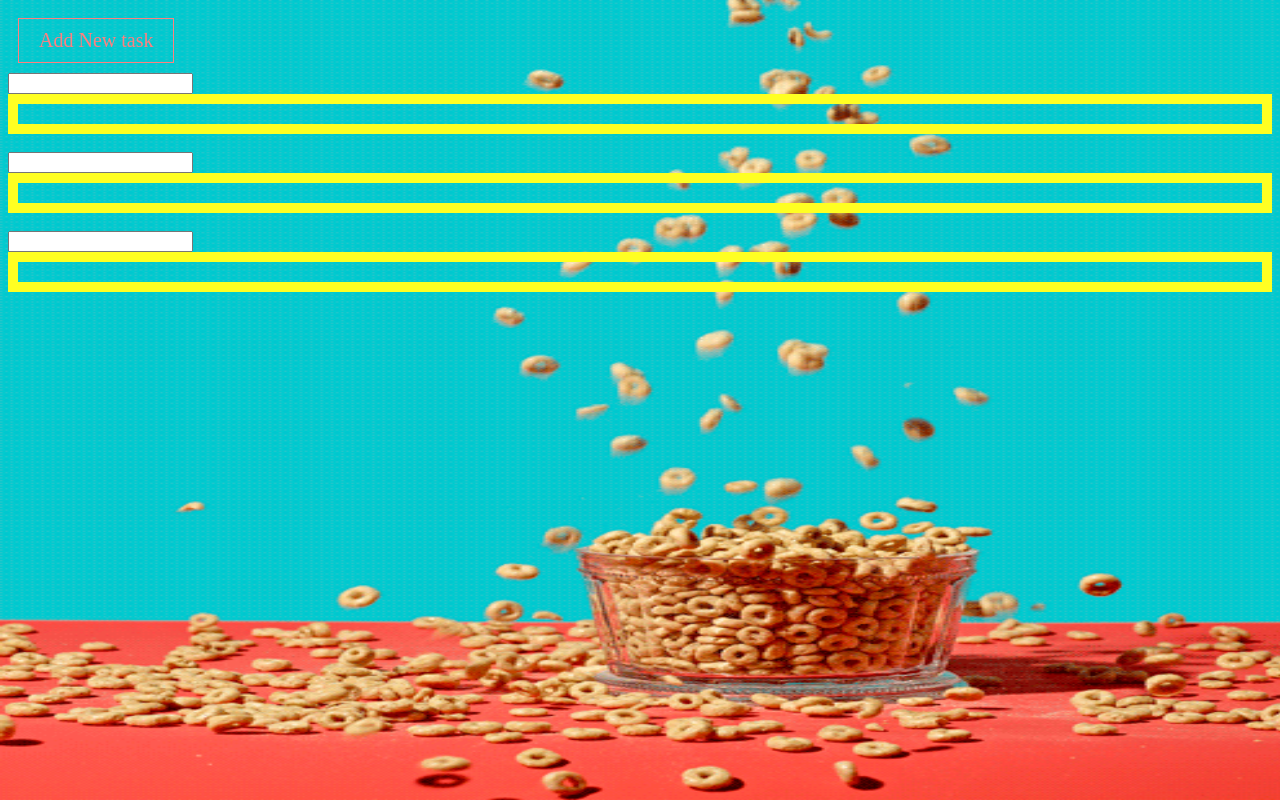
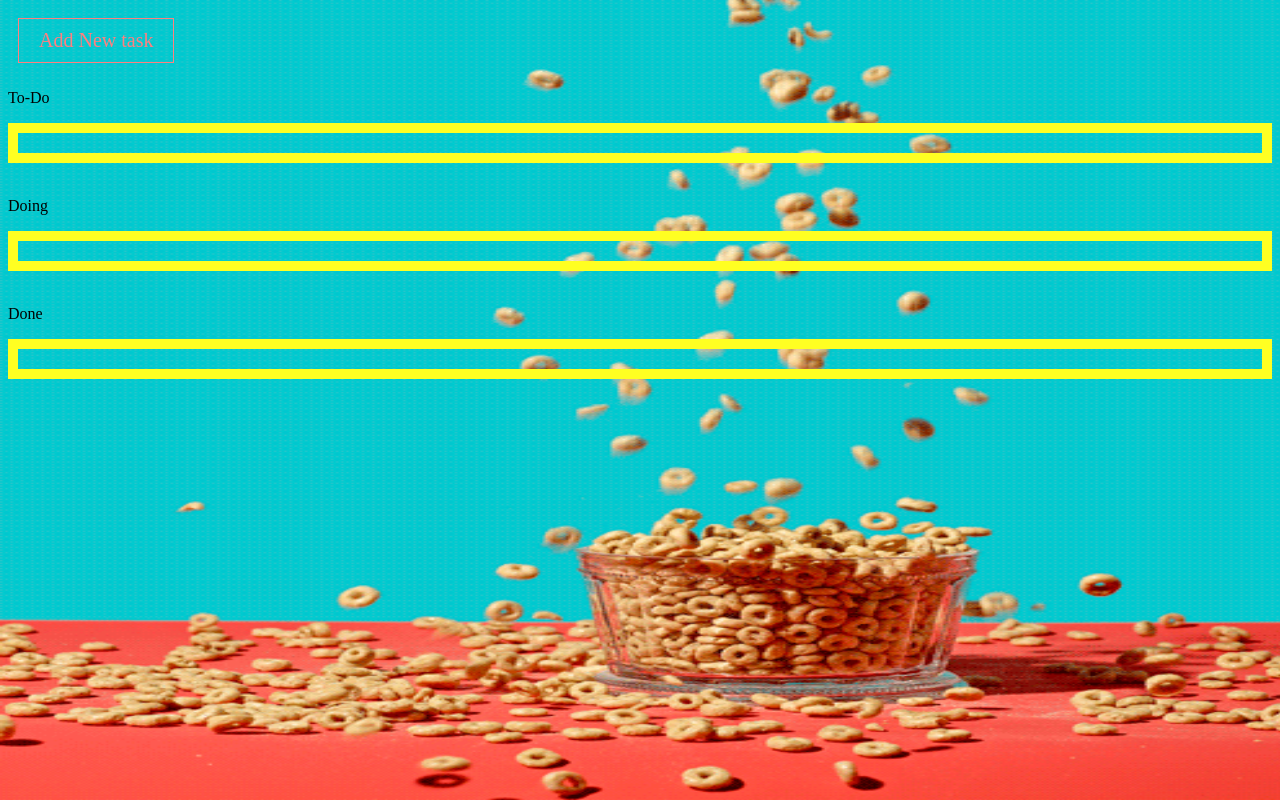
Before and after one commit to Yadi202/task-list-website, a plain HTML site: page To-do list/index.html in a window 1280 px wide. Drawn offline with Linux system fonts and the light colour scheme.

Commit message:
Update index.html

```diff
--- a/To-do list/index.html
+++ b/To-do list/index.html
@@ -31,13 +31,13 @@
 <body>
   <button class="btn btn1" onclick="addToDiv()">Add New task</button>
   <br>
-  <input type="box1" name="" value="">
+  <p>To-Do</p>
   <div id="div1" ondrop="drop(event)" ondragover="allowDrop(event)"></div>
   <br>
-  <input type="box2" name="" value="">
+  <p>Doing</p>
   <div id="div2" ondrop="drop(event)" ondragover="allowDrop(event)"></div>
   <br>
-  <input type="box3" name="" value="">
+  <p>Done</p>
   <div id="div3" ondrop="drop(event)" ondragover="allowDrop(event)"></div>
 </body>
 
```
